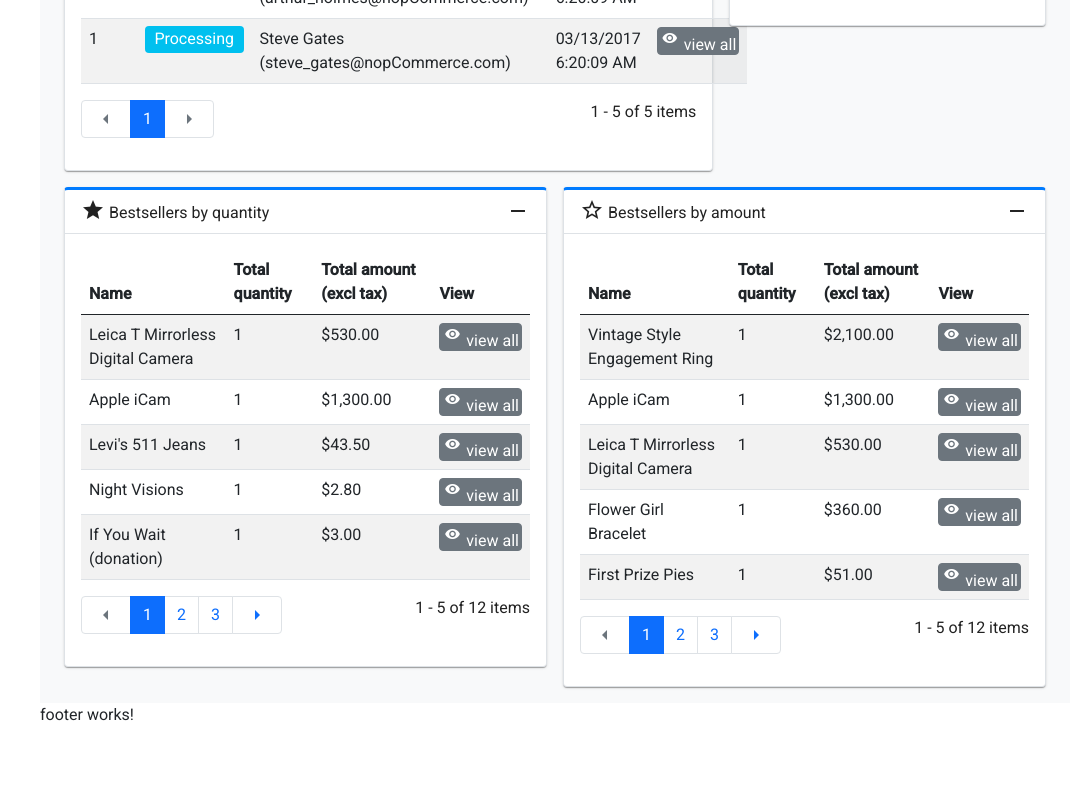
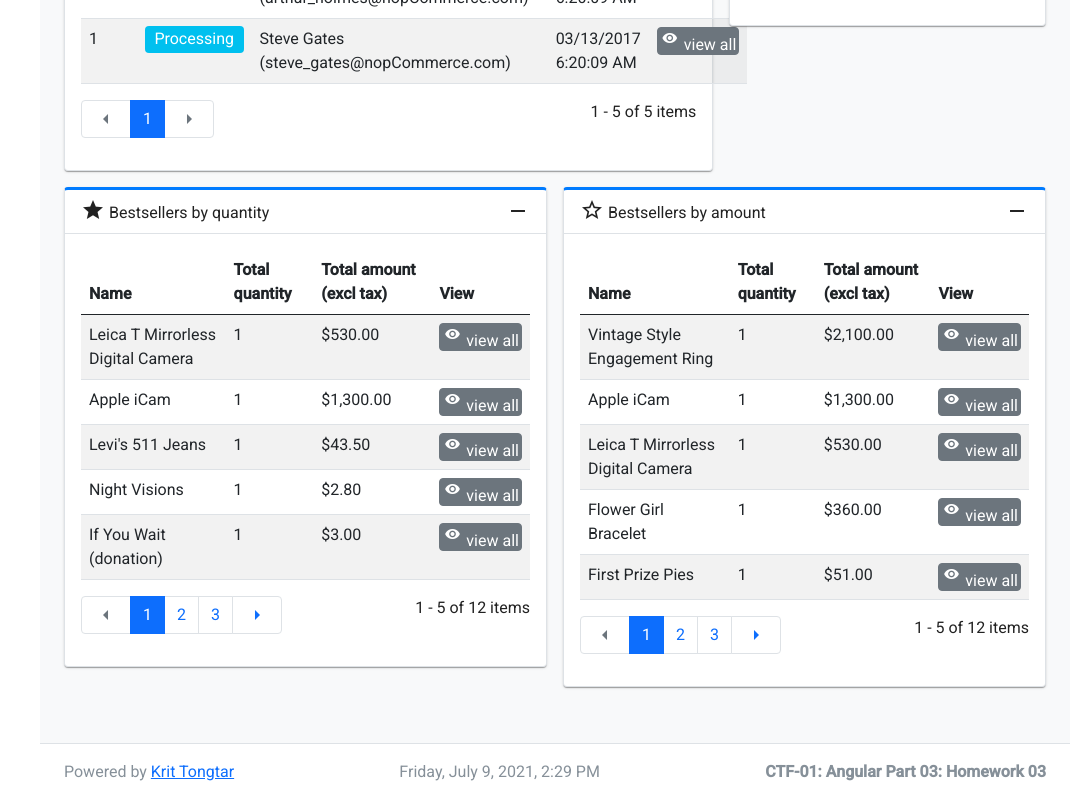
Before and after one commit to kritdev/angular_lab, an Angular app: page / in a window 1280 px wide. Shown: the part 1607-2407 px from the top of the page, without its empty margins (210-1280 px from the left). Before the commit the page ends 2334 px from the top, so only its background shows below. Built offline with nearby package versions, Linux system fonts and the light colour scheme.

Commit message:
footer component - finish implementation

```diff
--- a/src/app/layout/footer/footer.component.css
+++ b/src/app/layout/footer/footer.component.css
@@ -0,0 +1,5 @@
+.main-footer {
+  background: #fff;
+  border-top: 1px solid #dee2e6;
+  color: #869099;
+}
--- a/src/app/layout/footer/footer.component.html
+++ b/src/app/layout/footer/footer.component.html
@@ -1 +1,13 @@
-<p>footer works!</p>
+<div class="main-footer">
+  <div class="d-flex justify-content-between d-flex justify-content-between px-4 py-3">
+        <div class="text-md-left text-center">
+          Powered by <a href="https://skillplug.net/profile/krit02/" target="_blank">Krit Tongtar</a>
+        </div>
+        <div class="text-center">
+          {{today | date:'EEEE, MMMM d, y, h:mm a'}}
+        </div>
+        <div class="text-md-right text-center">
+          <b>CTF-01: Angular Part 03: Homework 03</b>
+        </div>
+  </div>
+</div>
--- a/src/app/layout/footer/footer.component.ts
+++ b/src/app/layout/footer/footer.component.ts
@@ -7,6 +7,8 @@ import { Component, OnInit } from '@angular/core';
 })
 export class FooterComponent implements OnInit {
 
+  today: number = Date.now();
+
   constructor() { }
 
   ngOnInit(): void {
--- a/src/app/layout/main/main.component.html
+++ b/src/app/layout/main/main.component.html
@@ -1,4 +1,4 @@
-<main class="bg-light p-2">
+<main class="bg-light p-2 pb-5">
   <h3>Dashboard</h3>
   <div class="d-flex flex-column px-2">
 
```
